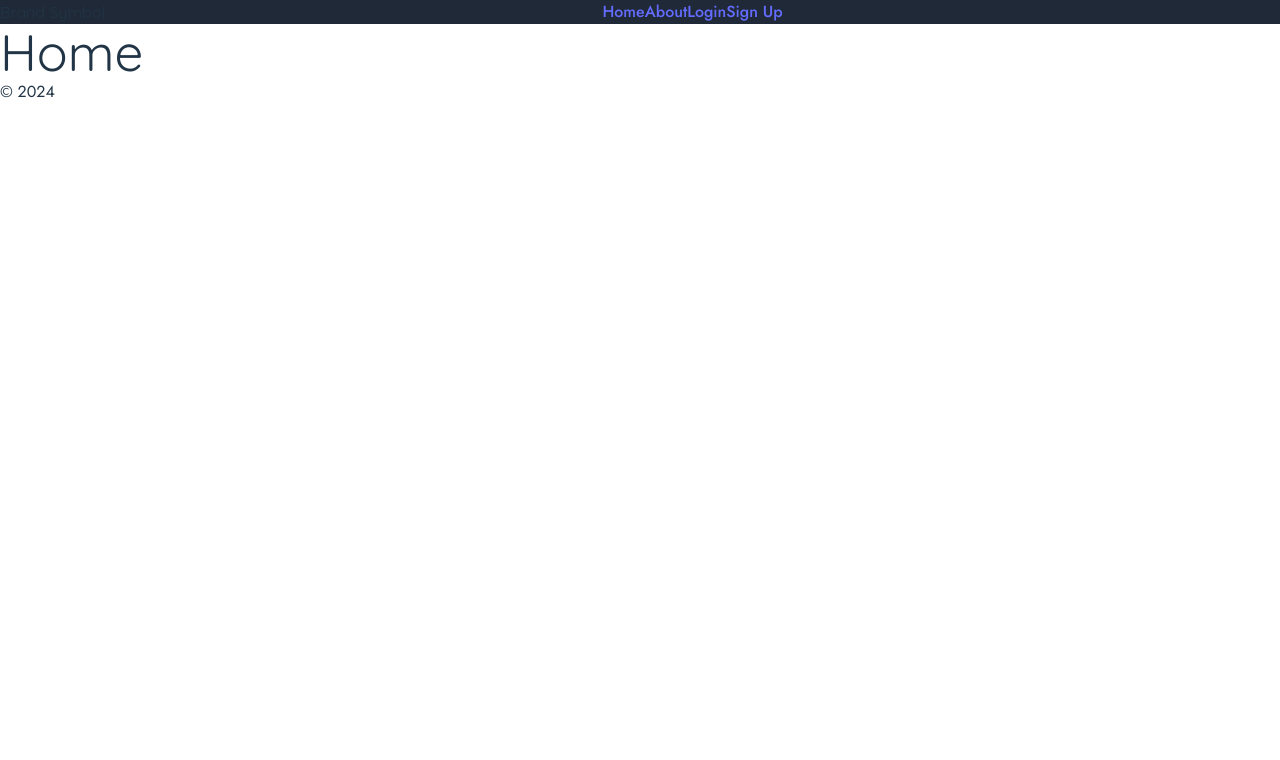
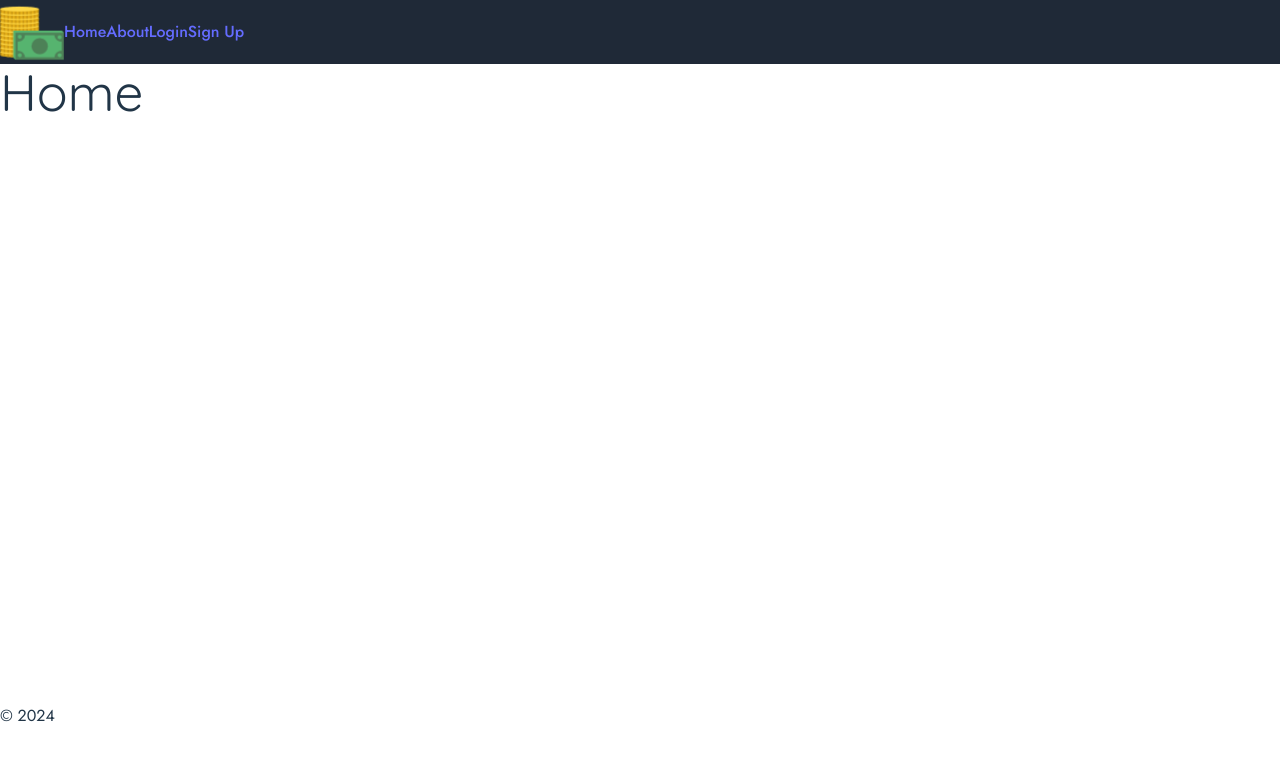
Before and after one commit to kaseadoun/finance-tracker-web-app, a React (Vite) app: page / in a window 1280 px wide. Shown: the top 760 px of the page. Built offline with nearby package versions, Linux system fonts and the light colour scheme.

Commit message:
More styling

```diff
--- a/src/components/Header/NavigationSections.tsx
+++ b/src/components/Header/NavigationSections.tsx
@@ -4,7 +4,7 @@ import NavItem from "./NavigationItem";
 export function NavigationBrand() {
     return (
         <>
-            <h2>Brand Symbol</h2>
+            <img src="../src/assets/money-icon.png"></img>
         </>
     );
 }
--- a/src/components/Header/index.tsx
+++ b/src/components/Header/index.tsx
@@ -4,9 +4,9 @@ import { NavigationBrand, NavigationPageSide, NavigationAuthSide } from "./Navig
 function Header() {
     return (
         <header className="bg-gray-800 w-100vw h-50vh">
-            <nav className="mx-auto flex items-center justify-between">
+            <nav className="flex space-between">
                 <NavigationBrand />
-                <div className="mx-auto flex items-center justify-between">
+                <div className="flex items-center justify-between w-50vw">
                     <NavigationPageSide />
                     <NavigationAuthSide />
                 </div>
--- a/src/index.css
+++ b/src/index.css
@@ -24,6 +24,7 @@ h1, h2, h3, h4, h5, h6 {
 #root {
   max-width: 100vw;
   width: 100%;
+  height: 100vh;
 }
 
 a {
--- a/src/layouts/PublicLayout.tsx
+++ b/src/layouts/PublicLayout.tsx
@@ -4,9 +4,9 @@ import Footer from "../components/Footer";
 
 function PublicLayout() {
     return(
-        <div className="w-100vw">
+        <div className="w-100vw h-full">
             <Header />
-            <main>
+            <main className="h-4/5">
                 <Outlet />
             </main>
             <Footer />
--- a/src/pages/Error.tsx
+++ b/src/pages/Error.tsx
@@ -1,6 +1,7 @@
 function ErrorPage() {
     return (
         <>
+            <h1>Error. Wrong page!</h1>
         </>
     );
 }
--- a/src/pages/Home.tsx
+++ b/src/pages/Home.tsx
@@ -1,7 +1,9 @@
 function Home({ title }: { title: string }) {
-    return(
+    return (
         <>
-            <h1>{title}</h1>
+            <section className="h-90vh">
+                <h1>{title}</h1>
+            </section>
         </>
     );
 }
--- a/src/routes/PublicRoutes.tsx
+++ b/src/routes/PublicRoutes.tsx
@@ -3,6 +3,7 @@ import Home from '../pages/Home';
 import About from '../pages/About';
 import Login from "../pages/Login";
 import Signup from "../pages/Signup";
+import ErrorPage from "../pages/Error";
 
 export const publicRoutes = {
     path: '/',
@@ -10,7 +11,8 @@ export const publicRoutes = {
     children: [
         { path: '/', title: "Home", element: <Home title="Home" /> },
         { path: 'about', title: "About", element: <About /> }
-    ]
+    ],
+    errorElement: <ErrorPage />
 }
 
 export const authRoutes = {
@@ -19,5 +21,6 @@ export const authRoutes = {
     children: [
         { path: 'login', title: "Login", element: <Login /> },
         { path: 'signup', title: 'Sign Up', element: <Signup />}
-    ]
+    ],
+    errorElement: <ErrorPage />
 }
```
Also changed, not shown: src/assets/money-icon.png (added).
